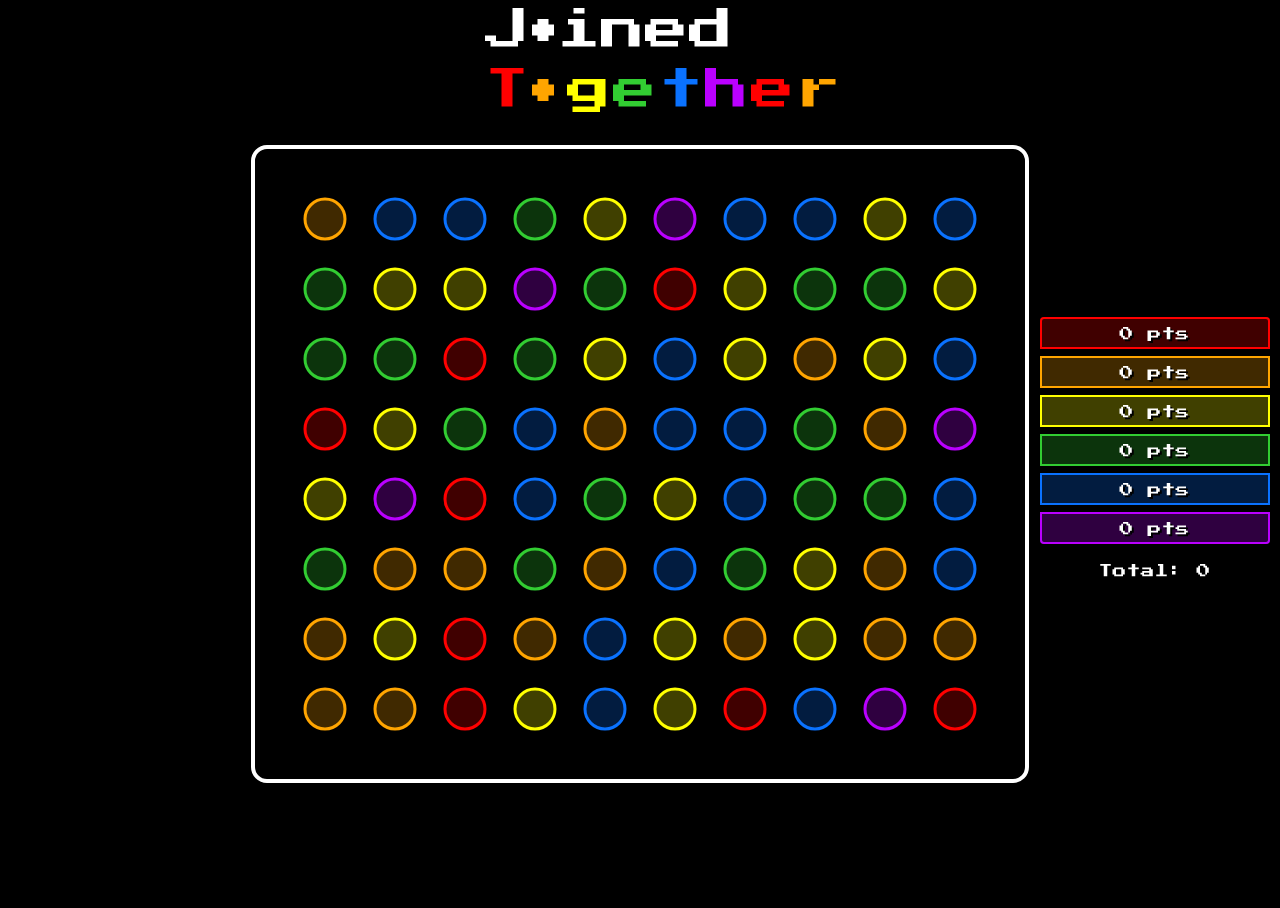
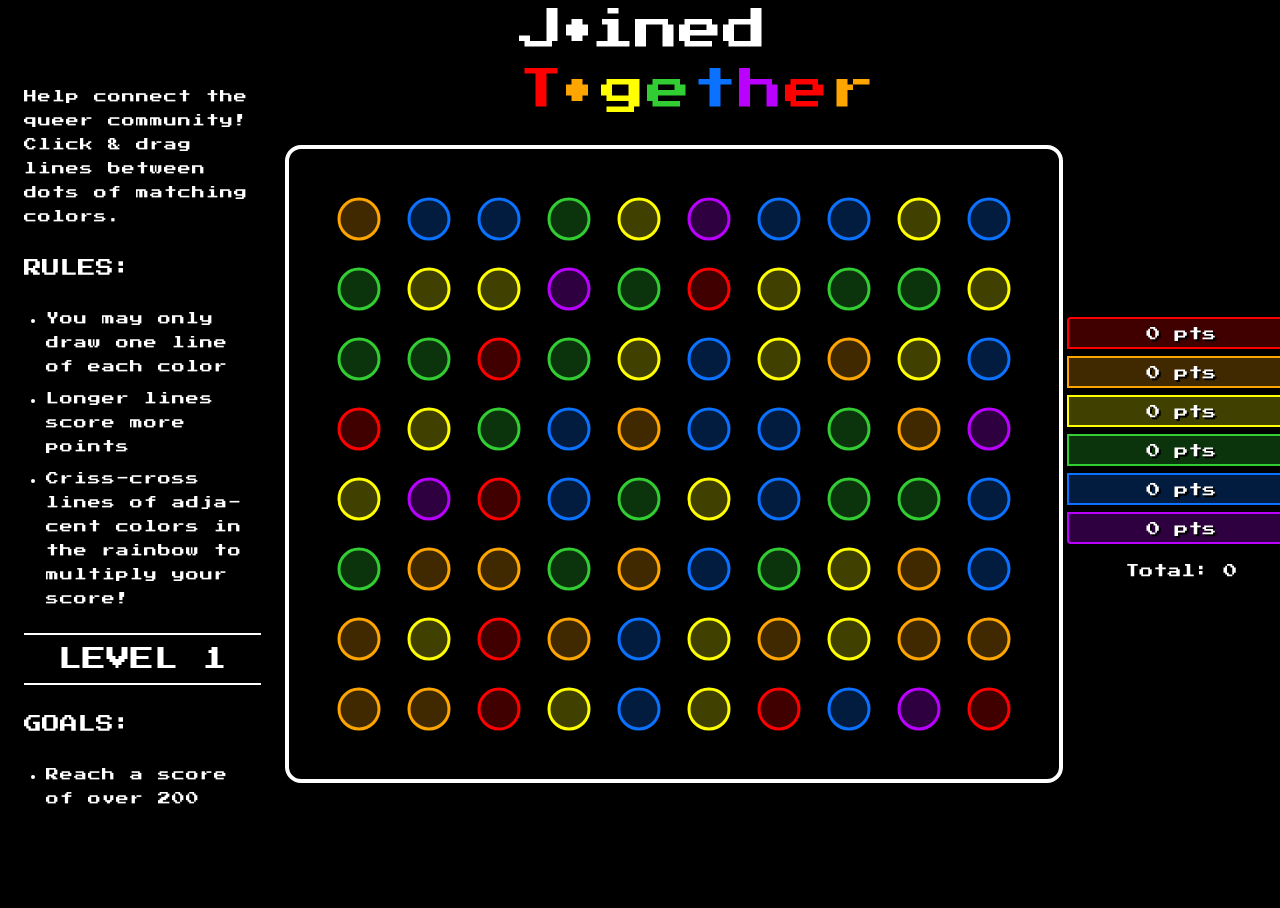
Before and after one commit to ebellbog/gmtk-jam-2021, a website built with webpack: page src/index.html in a window 1280 px wide. Built offline with nearby package versions, Linux system fonts and the light colour scheme.

Commit message:
add rules & goals sidebar

```diff
--- a/src/index.html
+++ b/src/index.html
@@ -6,8 +6,26 @@
         <link href="https://fonts.googleapis.com/css2?family=Press+Start+2P&display=swap" rel="stylesheet">
         <script defer="" src="https://use.fontawesome.com/releases/v5.10.0/js/all.js"></script>
     </head>
-    <body>
+    <body lang="en">
         <div id="left-sidebar">
+            <div class="description">
+                Help connect the queer community! Click & drag lines between dots of matching colors.
+            </div>
+            <div class="header">RULES:</div>
+            <div class="description">
+                <ul>
+                    <li>You may only draw one line of each color</li>
+                    <li>Longer lines score more points</li>
+                    <li>Criss-cross lines of adjacent colors in the rainbow to multiply your score!</li>
+                </ul>
+            </div>
+            <div id="level">Level 1</div>
+            <div class="header">GOALS:</div>
+            <div class="description">
+                <ul>
+                    <li>Reach a score of over 200</li>
+                </ul>
+            </div>
         </div>
         <div id="main">
             <div id="title">J<span style="margin: 0 -8px;">•</span>ined <br>
--- a/src/index.js
+++ b/src/index.js
@@ -140,6 +140,10 @@ function setupGame() {
     }
 }
 
+function randomizeBoard() {
+    $('circle').each((idx, el) => $(el).attr('class', randColor()));
+}
+
 /* Flag methods */
 
 function setupFlag() {
@@ -195,7 +199,7 @@ function updateScores(lastColorAdded) {
             netScore > 0 ? 'success' : 'failure',
             lastColorAdded]);
     }
-    if (netMultiplier) {
+    if (netMultiplier && (netMultiplier > 0) == (netScore > 0)) { // Only flash multiplier if changes in same direction as score
         const isSuccess = netMultiplier > 0;
         messages.push([`${isSuccess ? '↑' : '↓'} x${multipliers[lastColorAdded]}${isSuccess ? '!' : ''}`,
             isSuccess ? 'success' : 'failure',
--- a/src/index.less
+++ b/src/index.less
@@ -10,7 +10,11 @@
 body {
     margin: 0;
     padding: 0;
+    min-width: 1300px;
+
     background-color: black;
+
+    font-family: 'Press Start 2P';
 
     display: flex;
     justify-content: center;
@@ -24,6 +28,40 @@ body {
     }
 }
 
+#left-sidebar {
+    color: white;
+    padding: 24px;
+
+    #level {
+        width: 100%;
+        text-align: center;
+        text-transform: uppercase;
+        font-size: 24px;
+
+        padding: 12px 0;
+        margin: 22px 0;
+        border-bottom: 2px solid white;
+        border-top: 2px solid white;
+    }
+
+    .description {
+        line-height: 24px;
+        letter-spacing: 1px;
+        hyphens: auto;
+        font-size: 13px;
+
+        li {
+            margin-left: -18px;
+            margin-bottom: 8px;
+        }
+    }
+
+    .header {
+        font-size: 18px;
+        margin: 30px 0;
+    }
+}
+
 #title {
     margin: 0 auto;
     width: 310px;
@@ -33,7 +71,6 @@ body {
 
     margin-bottom: 25px;
 
-    font-family: 'Press Start 2P';
     font-size: 44px;
     color: white;
 
@@ -55,7 +92,6 @@ body {
         line-height: 34px;
         width: 100%;
 
-        font-family: 'Press Start 2P';
         font-size: 14px;
 
         margin-bottom: 7px;
@@ -88,7 +124,6 @@ body {
     &::after {
         content: attr(data-total-score);
         color: white;
-        font-family: 'Press Start 2P';
         font-size: 14px;
         line-height: 40px;
     }
@@ -171,13 +206,12 @@ body {
     margin-top: 25px;
     min-height: 100px;
 
-    font-family: 'Press Start 2P';
     text-align: center;
 
 }
 .text-success {
     color: white;
-    animation: pop 1.5s;
+    animation: pop 1.25s;
     animation-fill-mode: forwards;
 }
 .text-failure {
@@ -199,7 +233,7 @@ body {
         opacity: 1;
         font-size: 38px;
     }
-    75% {
+    65% {
         opacity: 1;
         font-size: 38px;
     }
```
